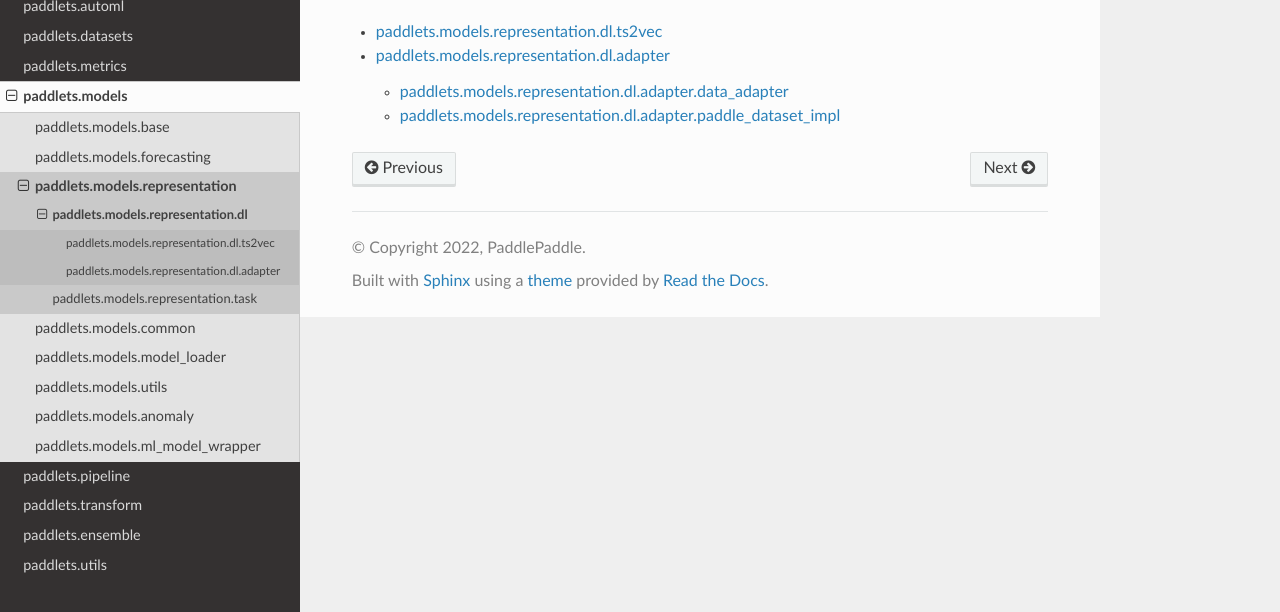
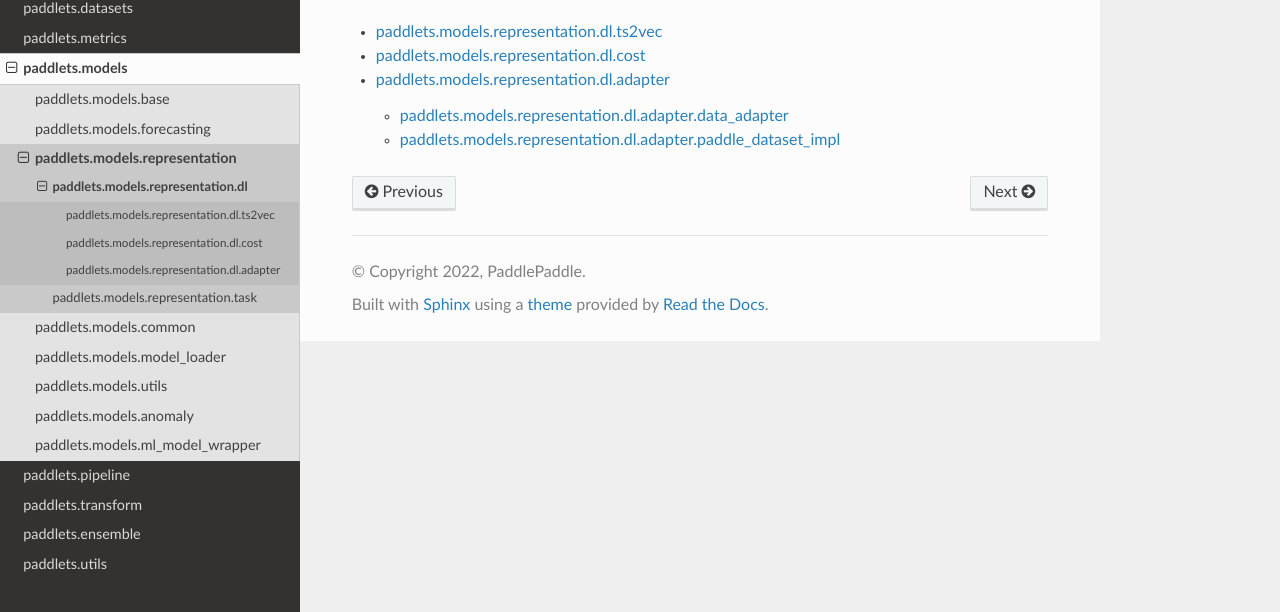
Before and after one commit to PaddlePaddle/PaddleTS, a Sphinx documentation site: the page built from docs/source/api/paddlets.models.representation.dl.rst, in a window 1280 px wide, cut to the strip 288-900 px from the top of the page. Built offline with Sphinx 7.4.7 and the Read the Docs theme 2.0.0, drawn with Linux system fonts in a browser that asks for light colours.

Commit message:
Add documents related to the CoST.

```diff
--- /dev/null
+++ b/docs/source/api/paddlets.models.representation.dl.cost.rst
@@ -0,0 +1,6 @@
+paddlets.models.representation.dl.cost
+==========================================
+.. automodule:: paddlets.models.representation.dl.cost
+    :members:
+    :no-undoc-members:
+    :show-inheritance:
--- a/docs/source/api/paddlets.models.representation.dl.rst
+++ b/docs/source/api/paddlets.models.representation.dl.rst
@@ -9,4 +9,5 @@ paddlets.models.representation.dl
     :maxdepth: 4
 
     paddlets.models.representation.dl.ts2vec.rst
+    paddlets.models.representation.dl.cost.rst
     paddlets.models.representation.dl.adapter.rst
```
Also changed, not shown: 1 other file.
